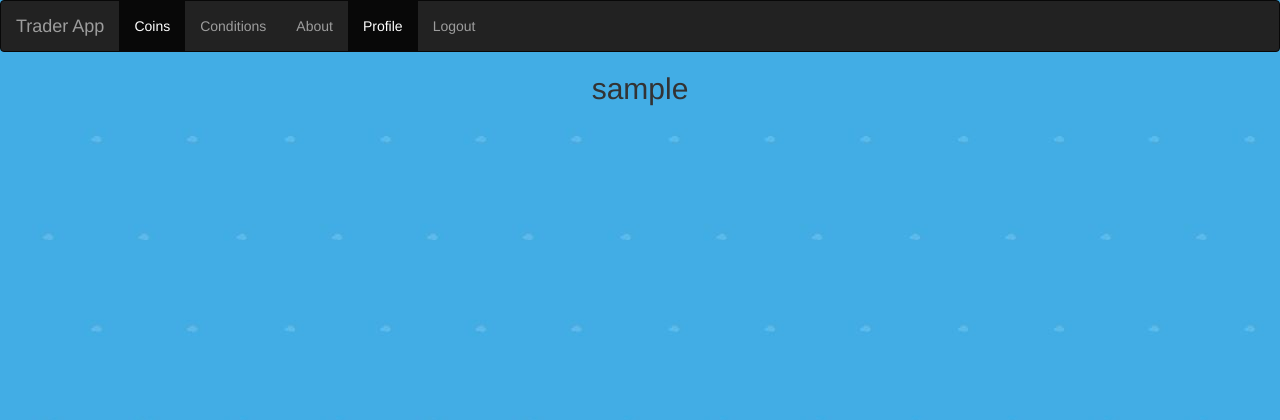
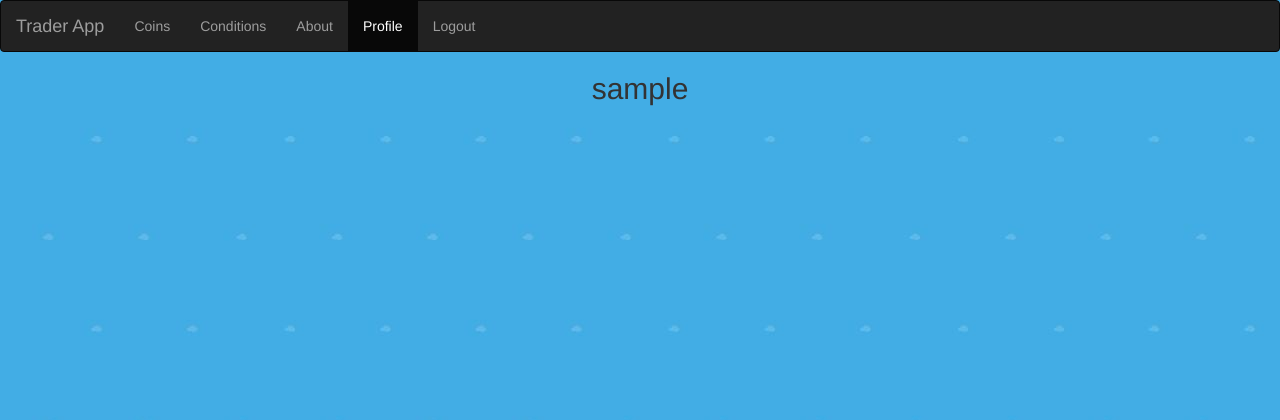
Before and after one commit to Reza-Ardestani/RadarCXfront, a Django app: page /profile/ in a window 1280 px wide. Shown: the top 420 px of the page. Run offline with Django 3.2, Linux system fonts and the light colour scheme; the visitor is signed in with stand-in values (Sample User, id 1); some libraries are stand-ins or nearby versions.

Commit message:
some debugging in templates

```diff
--- a/users/templates/users/login.html
+++ b/users/templates/users/login.html
@@ -12,7 +12,7 @@
             <a class="navbar-brand" href="#">Trader App</a>
         </div>
         <ul class="nav navbar-nav">
-			<li class="active"><a href="{% url 'coins' %}">Coins</a></li>
+			<li><a href="{% url 'coins' %}">Coins</a></li>
             <li><a href="{% url 'conditions' %}">Conditions</a></li>
             <li><a href="#">About</a></li>
 
--- a/users/templates/users/profile.html
+++ b/users/templates/users/profile.html
@@ -10,7 +10,7 @@
             <a class="navbar-brand" href="#">Trader App</a>
         </div>
         <ul class="nav navbar-nav">
-			<li class="active"><a href="{% url 'coins' %}">Coins</a></li>
+			<li><a href="{% url 'coins' %}">Coins</a></li>
             <li><a href="{% url 'conditions' %}">Conditions</a></li>
             <li><a href="#">About</a></li>
 
```
